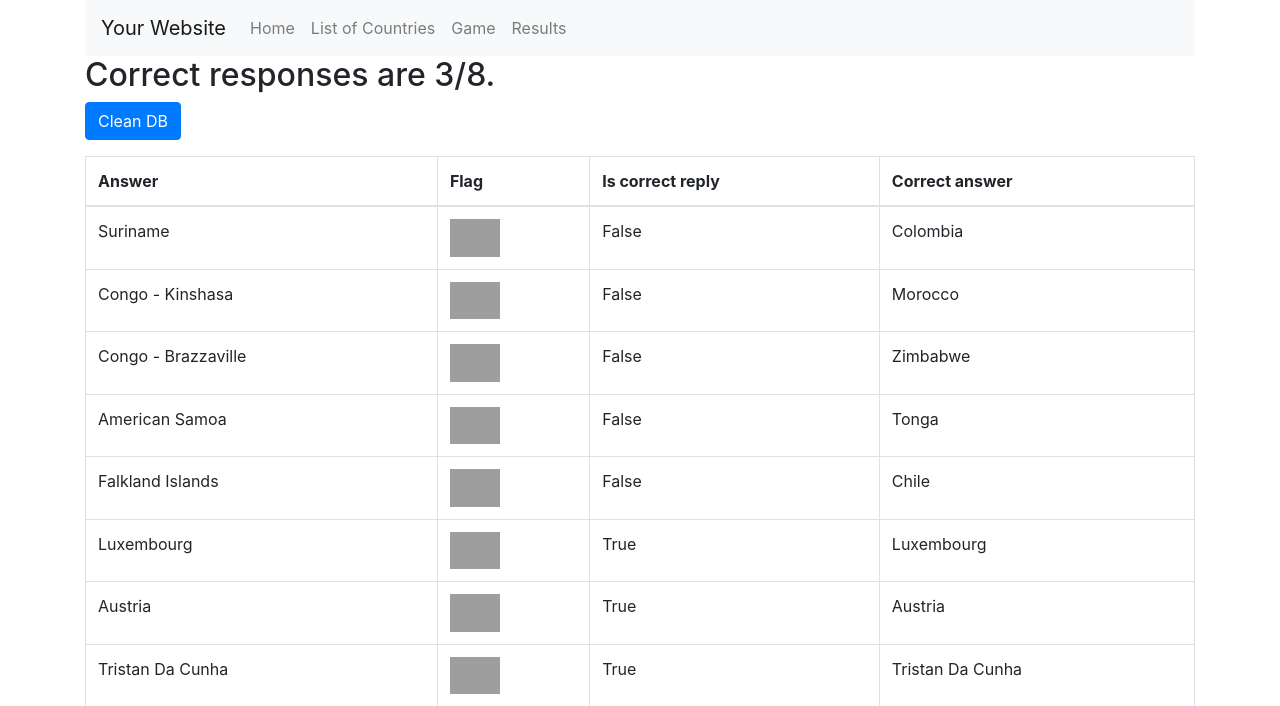
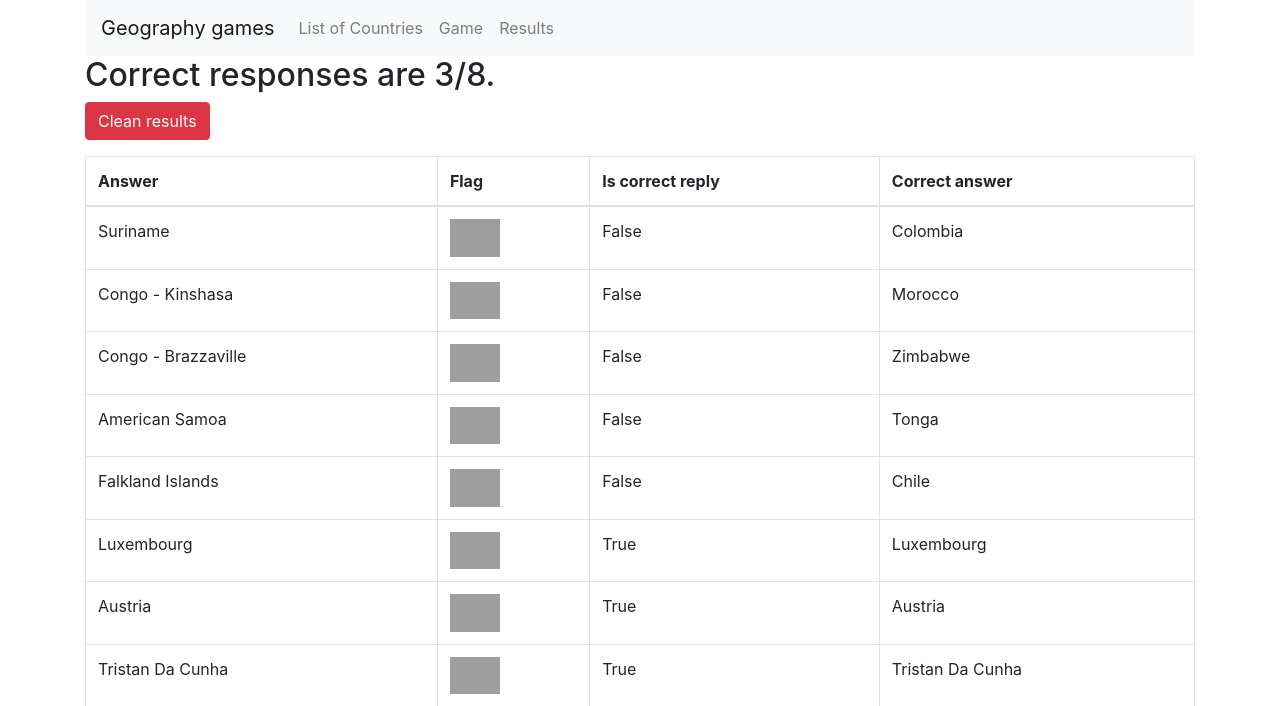
Before and after one commit to DmytroChebruchan/flags_game, a Django app: page /results in a window 1280 px wide. Shown: the top 706 px of the page. Run offline with Django 4.2, Linux system fonts and the light colour scheme; data comes from the database, SQL or seed files in the repository; some libraries are stand-ins or nearby versions; grey boxes are pictures that could not be loaded.

Commit message:
Nav bar refactoring, adding bath cfor code check

```diff
--- a/flags_game_site/templates/flag_quest/results.html
+++ b/flags_game_site/templates/flag_quest/results.html
@@ -21,7 +21,8 @@
         <h2>Correct responses are {{ total_result.0 }}/{{ total_result.1 }}.</h2>
         <form method="post">
             {% csrf_token %}
-            <button type="submit" name="clean" class="btn btn-primary">Clean DB</button>
+            <button type="submit" name="clean" class="btn btn-danger">Clean
+                results</button>
             <p></p>
         </form>
             <table class="table table-bordered">
--- a/flags_game_site/templates/nav_bar.html
+++ b/flags_game_site/templates/nav_bar.html
@@ -1,14 +1,11 @@
 <nav class="navbar navbar-expand-lg navbar-light bg-light">
-  <a class="navbar-brand" href="/">Your Website</a>
+  <a class="navbar-brand" href="/">Geography games</a>
   <button class="navbar-toggler" type="button" data-toggle="collapse" data-target="#navbarSupportedContent" aria-controls="navbarSupportedContent" aria-expanded="false" aria-label="Toggle navigation">
     <span class="navbar-toggler-icon"></span>
   </button>
 
   <div class="collapse navbar-collapse" id="navbarSupportedContent">
     <ul class="navbar-nav mr-auto">
-      <li class="nav-item">
-        <a class="nav-link" href="/">Home</a>
-      </li>
       <li class="nav-item">
         <a class="nav-link" href="/list_of_countries">List of Countries</a>
       </li>
```
Also changed, not shown: README.md.
